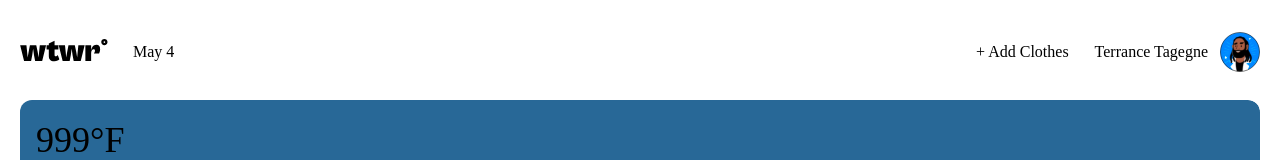
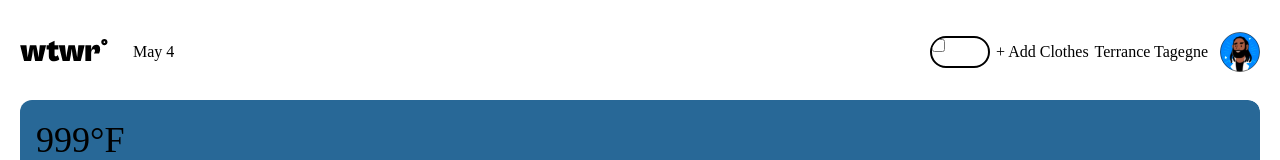
Before and after one commit to ChrisLaFumee/Weather-Card, a React (Vite) app: page / in a window 1280 px wide. Shown: the top 160 px of the page. Built offline with nearby package versions, Linux system fonts and the light colour scheme; no server answers.

Commit message:
new weatherCard updates

```diff
--- a/src/components/Header/Header.css
+++ b/src/components/Header/Header.css
@@ -13,7 +13,6 @@
 }
 
 .header__add-clothes-btn {
-  margin: 0 20px 0 auto;
   background-color: transparent;
   border: none;
   cursor: pointer;
--- a/src/components/Header/Header.jsx
+++ b/src/components/Header/Header.jsx
@@ -1,6 +1,7 @@
 import "./Header.css";
 import logo from "../../assets/logo.svg";
 import avatar from "../../assets/avatar.svg";
+import ToggleSwitch from "../ToggleSwitch/ToggleSwitch";
 
 function Header({ handleAddClick, weatherData }) {
   const currentDate = new Date().toLocaleString("default", {
@@ -14,6 +15,9 @@ function Header({ handleAddClick, weatherData }) {
       <p className="header__date-and-location">
         {currentDate} {weatherData.city}
       </p>
+
+      <ToggleSwitch />
+
       <button
         onClick={handleAddClick}
         type="button"
@@ -21,6 +25,7 @@ function Header({ handleAddClick, weatherData }) {
       >
         + Add Clothes
       </button>
+
       <div className="header__user-container">
         <p className="header__username">Terrance Tagegne</p>
         <img src={avatar} alt="Terrance Tegegne" className="header__avatar" />
--- /dev/null
+++ b/src/components/ToggleSwitch/ToggleSwitch.css
@@ -0,0 +1,9 @@
+.toggle-switch {
+  width: 56px;
+  height: 28px;
+  border: 2px solid black;
+  border-radius: 20px;
+  cursor: pointer;
+  margin-left: auto;
+  overflow: hidden;
+}
--- /dev/null
+++ b/src/components/ToggleSwitch/ToggleSwitch.jsx
@@ -0,0 +1,9 @@
+import "./ToggleSwitch.css";
+
+export default function ToggleSwitch() {
+  return (
+    <label className="toggle-switch">
+      <input type="checkbox" className="toggle-switch__checkbox" />
+    </label>
+  );
+}
```
